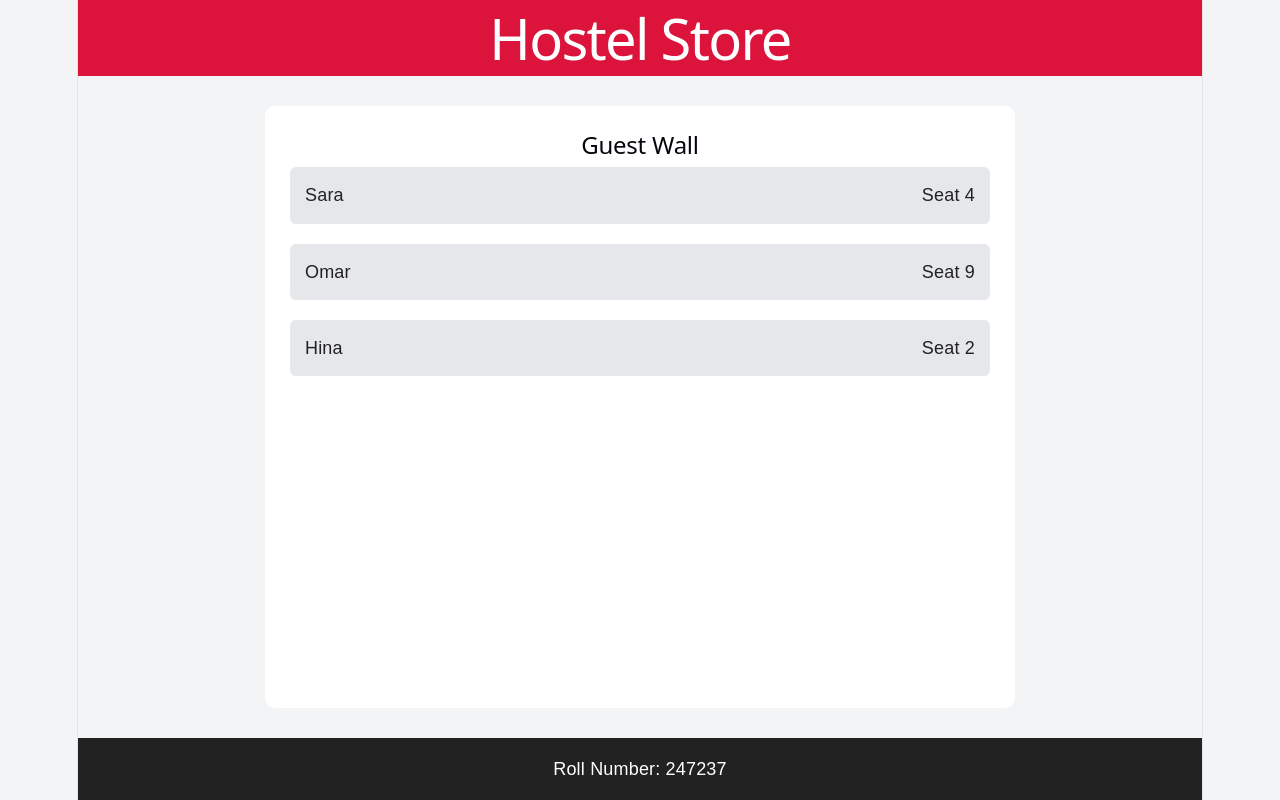
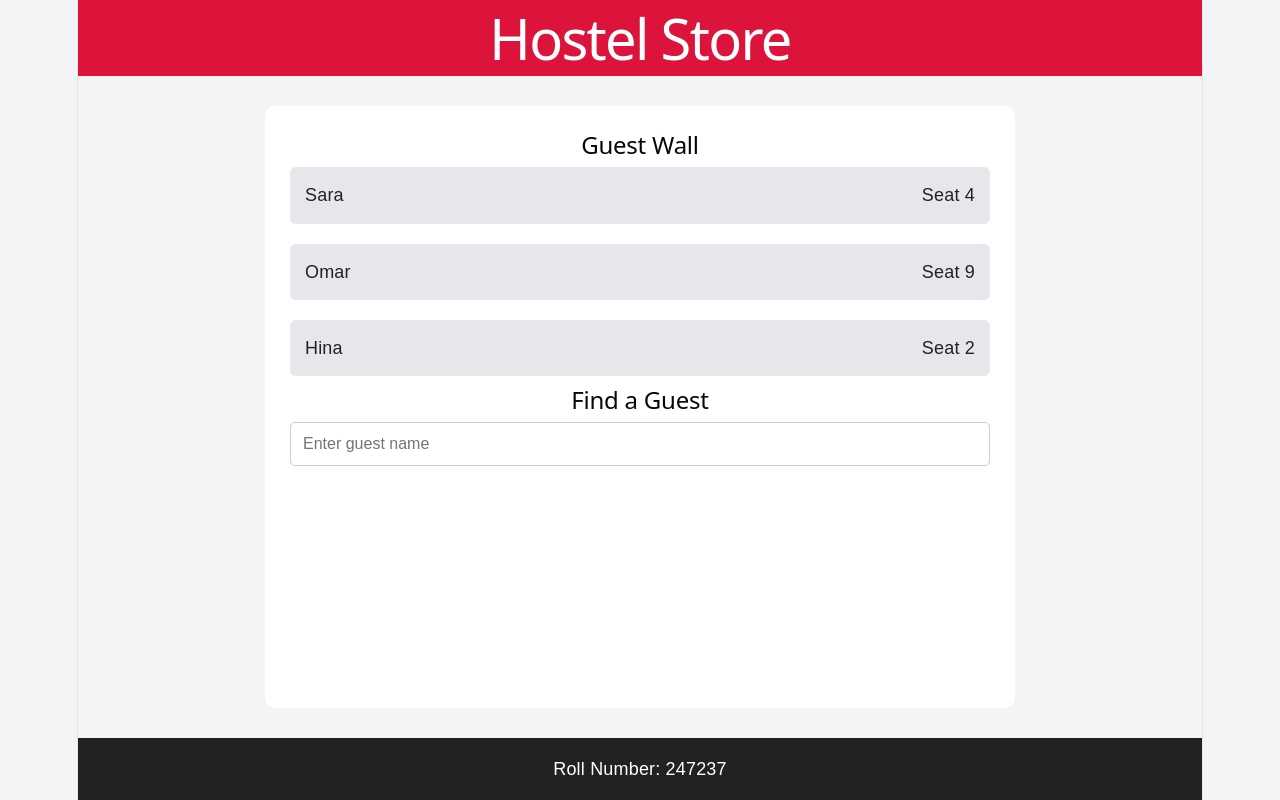
Before and after one commit to SufyanAmjad804/f24a-247237-lab7, a React (Vite) app: page / in a window 1280 px wide. Built offline with nearby package versions, Linux system fonts and the light colour scheme.

Commit message:
1 The gate — The name box

```diff
--- a/src/App.css
+++ b/src/App.css
@@ -56,3 +56,10 @@ body {
   flex-direction: column;
   gap: 10px;
 }
+input {
+  width: 100%;
+  padding: 12px;
+  border: 1px solid #ccc;
+  border-radius: 5px;
+  font-size: 16px;
+}
--- a/src/App.jsx
+++ b/src/App.jsx
@@ -1,4 +1,5 @@
 
+import { useState } from "react";
 import "./App.css";
 
 function Guest({ name, seat }) {
@@ -11,12 +12,14 @@ function Guest({ name, seat }) {
 }
 
 function App() {
-  // Topic 3: Guest array
   const guests = [
     { name: "Sara", seat: 4 },
     { name: "Omar", seat: 9 },
     { name: "Hina", seat: 2 },
   ];
+
+  // Topic 4: Controlled input
+  const [name, setName] = useState("");
 
   return (
     <div className="app">
@@ -29,13 +32,18 @@ function App() {
 
         <div className="wall">
           {guests.map((guest) => (
-            <Guest
-              key={guest.name}
-              name={guest.name}
-              seat={guest.seat}
-            />
+            <Guest key={guest.name} name={guest.name} seat={guest.seat} />
           ))}
         </div>
+
+        <h2>Find a Guest</h2>
+
+        <input
+          type="text"
+          placeholder="Enter guest name"
+          value={name}
+          onChange={(event) => setName(event.target.value)}
+        />
       </main>
 
       <footer className="footer">
```
